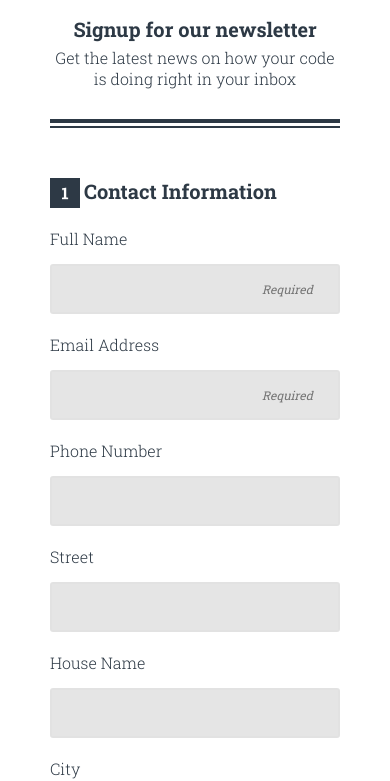
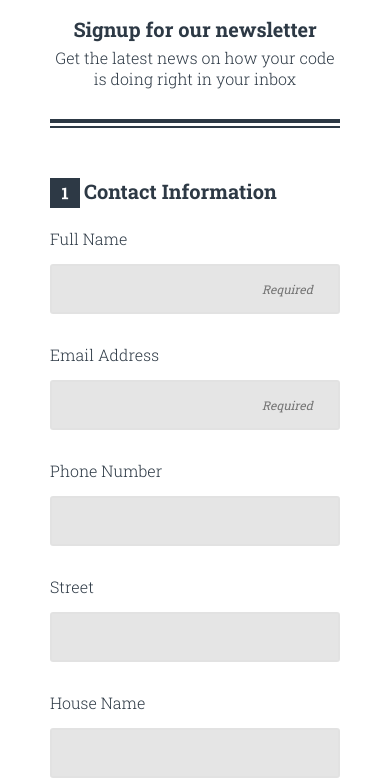
Before and after one commit to smoockpp/Registration-Form, a plain HTML site: page index.html in a window 390 px wide. Shown: the part 72-853 px from the top of the page. Drawn offline with Linux system fonts and the light colour scheme.

Commit message:
correction
moving all margin in one line, and making break point in media queries 760px

```diff
--- a/css/main.css
+++ b/css/main.css
@@ -105,10 +105,9 @@ select {
   border-radius: 3px;
   font-size: 1em;
   height: 50px;
-  margin: 0;
+  margin: 10px 0;
   width: 290px;
   text-indent: 10px;
-  margin-top: 10px;
   padding: 0;
 }
 
@@ -290,7 +289,7 @@ button:hover {
 ****    Media Querie for desktop      ******
 *******************************************/
 
-@media (min-width: 1024px) {
+@media (min-width: 760px) {
 
   form {
     max-width: 600px;
```
